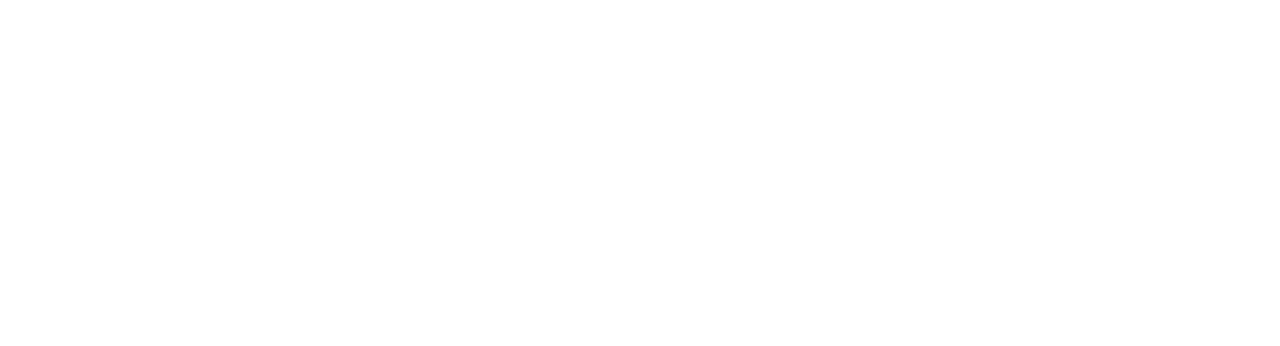
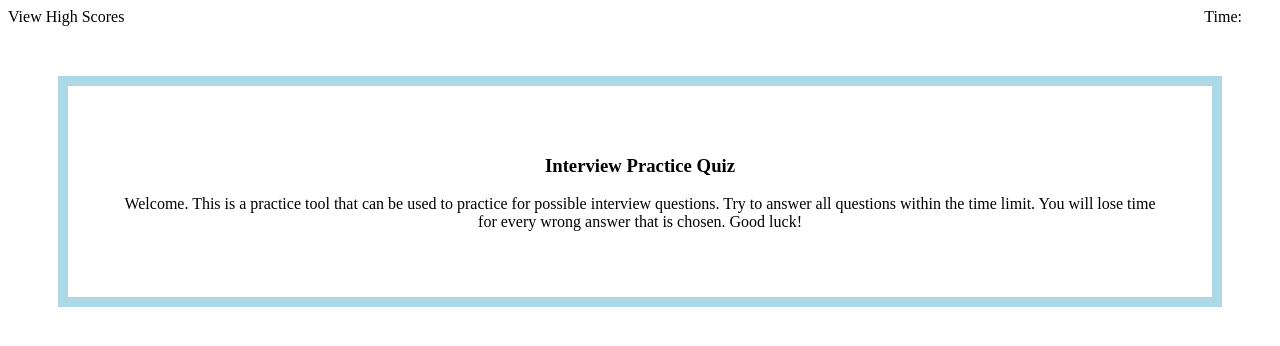
Before and after one commit to antonio11duran/Practice-Interview-Quiz, a plain HTML site: page index.html in a window 1280 px wide. Drawn offline with Linux system fonts and the light colour scheme.

Commit message:
added html and css styling

```diff
--- a/assets/script.js
+++ b/assets/script.js
@@ -0,0 +1,2 @@
+var title = document.getElementById(".title");
+var question = document.getElementById(".question");
--- a/assets/style.css
+++ b/assets/style.css
@@ -0,0 +1,14 @@
+header ul {
+    display: flex;
+    justify-content: space-between;
+    list-style-type: none;
+    padding: 0 20px 0 0;
+    margin: 5px 10px 0 0;
+}
+
+.container {
+    text-align: center;
+    margin: 50px;
+    padding: 50px;
+    border: 10px solid lightblue;
+}
--- a/index.html
+++ b/index.html
@@ -1,12 +1,38 @@
 <!DOCTYPE html>
 <html lang="en">
+
 <head>
     <meta charset="UTF-8">
     <meta http-equiv="X-UA-Compatible" content="IE=edge">
     <meta name="viewport" content="width=device-width, initial-scale=1.0">
+    <link rel="stylesheet" href="./assets/style.css">
     <title>Practice Interview Quiz</title>
 </head>
+
 <body>
+    <header>
+        <ul>
+            <li>View High Scores</li>
+            <li>Time:</li>
+        </ul>
+    </header>
+    <div class="container">
+        <h3 id="title">Interview Practice Quiz</h3>
+        <p id="question">Welcome. This is a practice tool that can be used to practice for possible interview questions. Try to answer
+            all questions within the time limit. You will lose time for every wrong answer that is chosen. Good luck!
+        </p>
+    </div>
+    <div class="Q1">
+    </div>
+    <div class="Q2">
+    </div>
+    <div class="Q3">
+    </div>
+    <div class="Q4">
+    </div>
+    <div class="Q5">
+    </div>
+    <script src="./assets/script.js"></script>
+</body>
 
-</body>
 </html>
```
